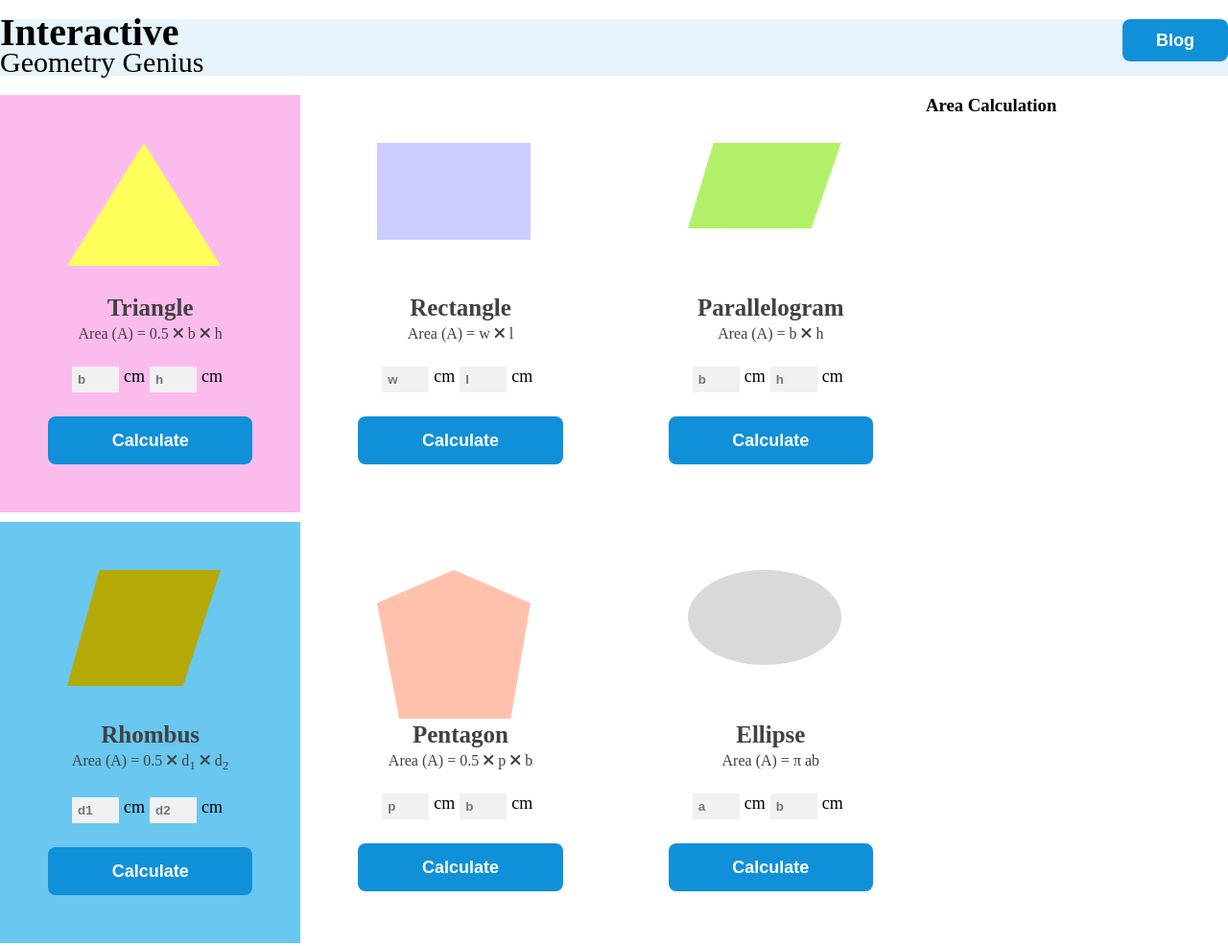
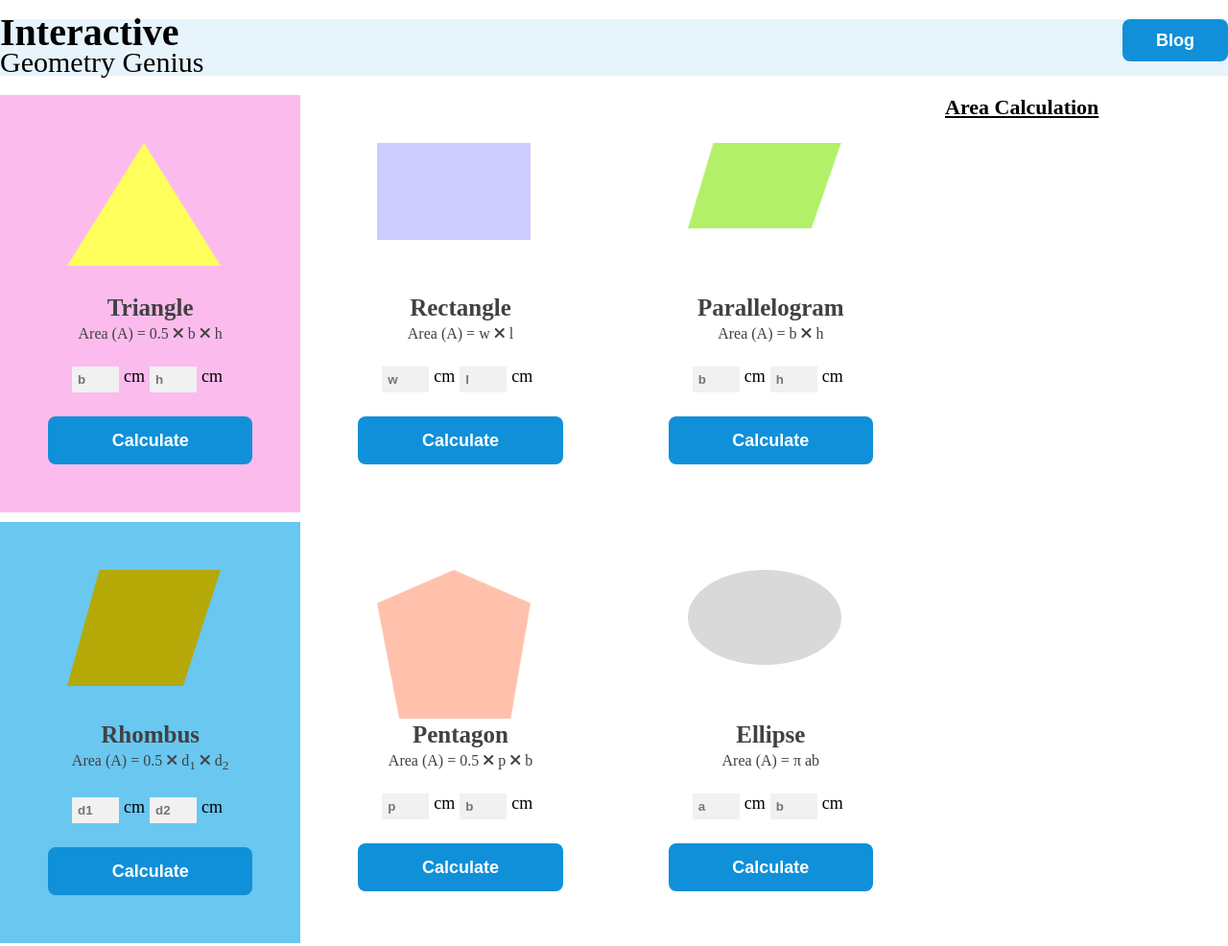
Before and after one commit to abdurrahmanrahat/Assignment-05, a plain HTML site: page index.html in a window 1280 px wide. Shown: the whole page at 96% size. Drawn offline with Linux system fonts and the light colour scheme.

Commit message:
Final submit Assignment Five

```diff
--- a/index.html
+++ b/index.html
@@ -113,7 +113,7 @@
             </div>
         </div>
         <div>
-            <h3>Area Calculation</h3>
+            <h3 id="area-title">Area Calculation</h3>
             <div class="calculate" id="triangle">
                 <p>1. Triangle</p>
                 <p><span id="triangle-area">00</span>cm<sup>2</sup></p>
--- a/scripts/random-color.js
+++ b/scripts/random-color.js
@@ -5,6 +5,8 @@ function randomColor() {
     }
     return 'rgb(' + color.join(', ') + ')';
   }
+
+
 
 document.getElementById('triangle-shape').addEventListener('mouseover', function(){
     document.getElementById('triangle-shape').style.backgroundColor = randomColor();
--- a/styles/style.css
+++ b/styles/style.css
@@ -121,6 +121,12 @@
 
 /* area calculation */
 
+#area-title{
+    font-size: 22px;
+    margin-left: 20px;
+    text-decoration: underline;
+}
+
 .calculate{
     margin-top: 10px;
     display: flex;
```
Also changed, not shown: blog.html (+4 -4 lines).
